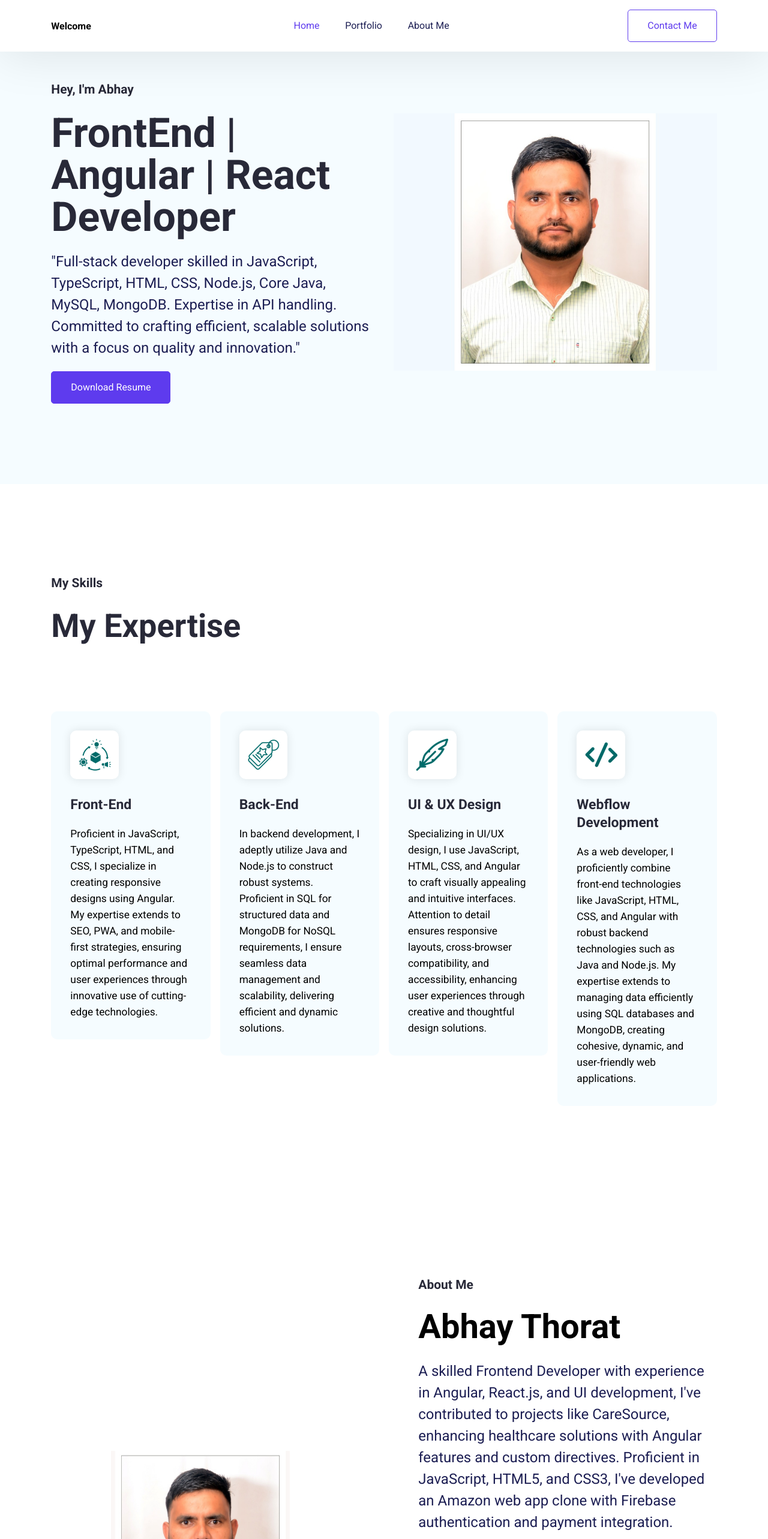
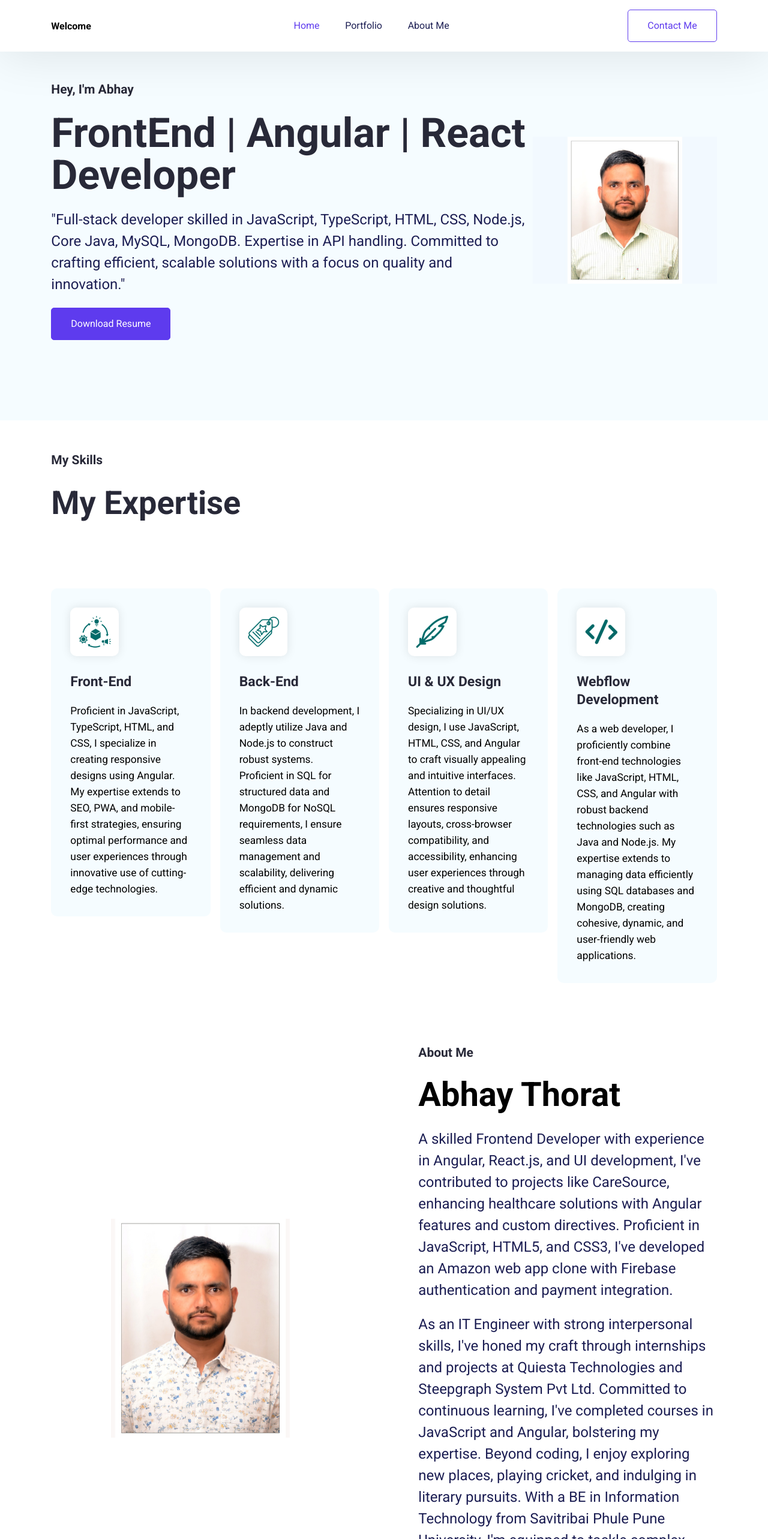
Before and after one commit to Abthorat1999/abhay-s-portfolio, a React (Create React App) app: page / in a window 1280 px wide. Shown: the top 2566 px of the page at 60% size. Built offline with nearby package versions, Linux system fonts and the light colour scheme.

Commit message:
Fixed issue

```diff
--- a/src/App.css
+++ b/src/App.css
@@ -194,7 +194,7 @@ h2 {
   padding: 133.333px 85.333px 133.333px;
   align-items: center;
   justify-content: space-between;
-  gap: 32px;
+  gap: 12px;
   background-color: var(--bg-shade);
 }
 .hero--section--content-box {
@@ -218,6 +218,7 @@ h2 {
   font-weight: 700;
   line-height: 90px;
   align-self: stretch;
+  white-space: nowrap;
 }
 .hero--section--title--color {
   color: var(--primary);
@@ -240,7 +241,7 @@ h2 {
 /* Skills Section Style */
 .skills--section {
   display: flex;
-  padding: 149.33px 85.33px;
+  padding: 50.33px 85.33px;
   flex-direction: column;
   justify-content: center;
   align-items: flex-start;
@@ -311,7 +312,7 @@ h2 {
 /* About Us */
 .about--section {
   display: grid;
-  padding: 133.3px 85.3px;
+  padding: 50.3px 85.3px;
   align-items: center;
   gap: 114.6px;
   grid-template-columns: repeat(2, 1fr);
@@ -327,7 +328,7 @@ h2 {
 /* My Portfolio Starts */
 .portfolio--section {
   display: flex;
-  padding: 112px 85px;
+  padding: 50px 85px;
   flex-direction: column;
   align-items: flex-start;
   gap: 80px;
@@ -397,7 +398,7 @@ h2 {
 /* Testimonial */
 .testimonial--section {
   display: flex;
-  padding: 112px 84.3px;
+  padding: 50px 84.3px;
   flex-direction: column;
   align-items: flex-start;
   gap: 80px;
@@ -439,7 +440,7 @@ h2 {
 /* Testimonial Ends */
 .contact--section {
   display: flex;
-  padding: 75px 45px;
+  padding: 50px 25px;
   flex-direction: column;
   justify-content: center;
   align-items: center;
@@ -450,7 +451,7 @@ h2 {
   display: grid;
   grid-template-columns: auto;
   grid-template-rows: repeat(5, auto);
-  width: 50%;
+  width: 90%;
   row-gap: 32px;
 }
 .container {
--- a/src/Pages/Home/ContactMe.jsx
+++ b/src/Pages/Home/ContactMe.jsx
@@ -83,7 +83,7 @@ export default function ContactMe() {
               value={lastName}
             />
           </label>
-          <label className="contact--label">
+          <label className="contact--label ">
             <span className="text-md">Email</span>
             <input
               type="email"
```
